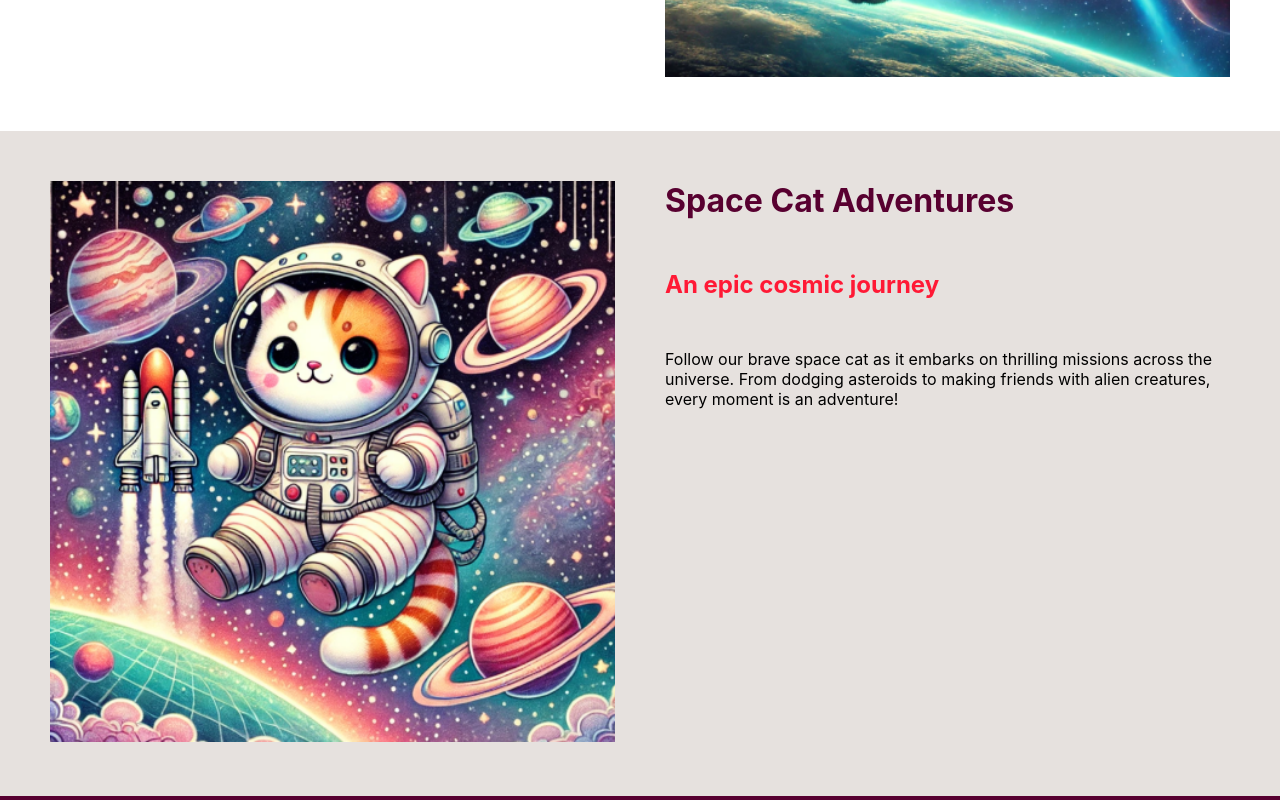
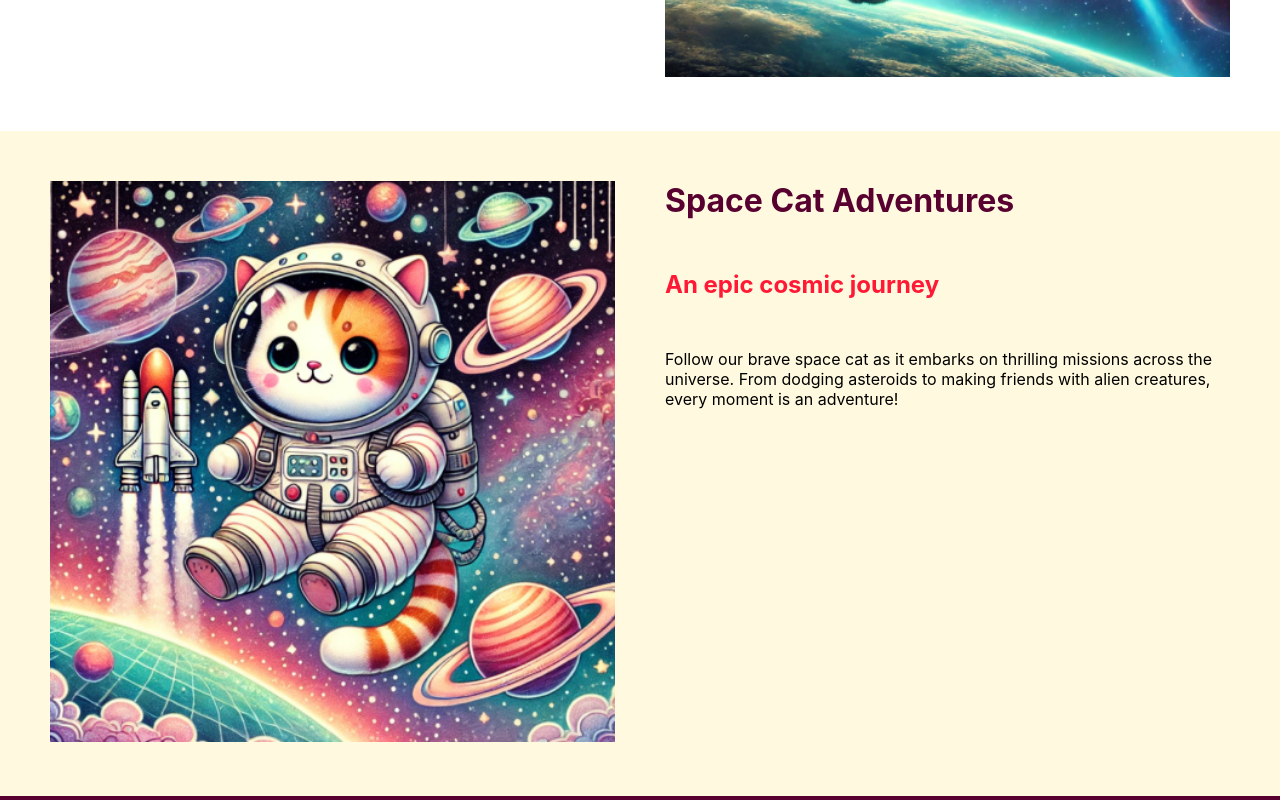
Before and after one commit to andersdamsgaard95/reactAssignment, a React (Create React App) app: page / in a window 1280 px wide. Shown: the part 1200-2000 px from the top of the page. Built offline with nearby package versions, Linux system fonts and the light colour scheme.

Commit message:
del af logik flyttet ud af jsx statement

```diff
--- a/src/App.js
+++ b/src/App.js
@@ -28,10 +28,24 @@ const content = {
 
 //  RESPONSIVE REUSABLE COMPONENT
 function App({content, flipped, darkBackgroundColor, lightBackgroundColor, textPosition}) {
+
+  const backgroundColor = darkBackgroundColor || lightBackgroundColor || '';
+  const textColor = darkBackgroundColor ? '#ffffff' : '';
+
+  let textPositionClass;
+  if (textPosition === 'top') {
+    textPositionClass = 'text-position-top';
+  } else if (textPosition === 'bottom') {
+    textPositionClass = 'text-position-bottom';
+  } else {
+    textPositionClass = '';
+  }
+
+
   return (
     <div
       className={`container ${flipped && 'flipped-layout'}`}
-      style={{ backgroundColor: darkBackgroundColor ? darkBackgroundColor : lightBackgroundColor ? lightBackgroundColor : '' }}
+      style={{ backgroundColor: backgroundColor }}
     >
 
       <div className='img-container'>
@@ -40,12 +54,12 @@ function App({content, flipped, darkBackgroundColor, lightBackgroundColor, textP
         alt={content.photo.alt} />
       </div>
 
-      <div className={`text-container ${textPosition === 'top' ? 'text-position-top' : textPosition === 'bottom' ? 'text-position-bottom' : ''}`}>
-        <h1 style={{color: darkBackgroundColor && '#ffffff'}}>
+      <div className={`text-container ${textPositionClass}`}>
+        <h1 style={{ color: textColor }}>
           {content.headline}
         </h1>
         <h2>{content.tagline}</h2>
-        <p style={{color: darkBackgroundColor && '#ffffff'}}>
+        <p style={{ color: textColor }}>
           {content.text}
         </p>
       </div>
--- a/src/index.js
+++ b/src/index.js
@@ -12,7 +12,7 @@ root.render(
 
     <App content={content.layout2} flipped={true} />
 
-    <App content={content.layout1} flipped={false} textPosition={'top'} lightBackgroundColor={'#E6E1DE'} />
+    <App content={content.layout1} flipped={false} textPosition={'top'} lightBackgroundColor={'#FFFADF'} />
 
     <App content={content.layout2} flipped={true} textPosition={'bottom'} darkBackgroundColor={'#580030'} />
 
```
